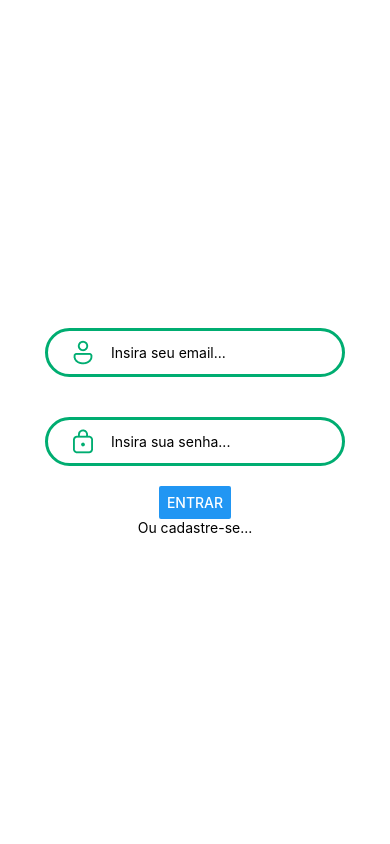
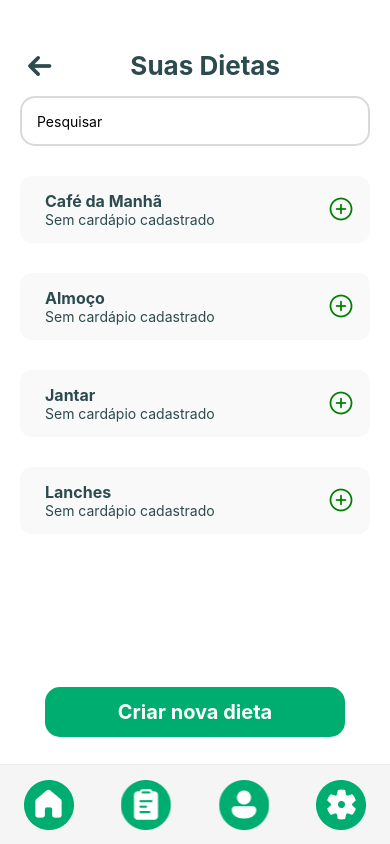
Before and after one commit to ThePerryDev/NutriPerry, a React Native app in the folder frontend/: screen /MenuDietas in a window 390 px wide. Built offline with nearby package versions, Linux system fonts and the light colour scheme.

Commit message:
[feature] Criando telas dietas (Monitor Calórico e Menu Dietas)

```diff
--- a/frontend/App.tsx
+++ b/frontend/App.tsx
@@ -1,15 +1,14 @@
 import { NavigationContainer } from "@react-navigation/native";
 import { createStackNavigator } from "@react-navigation/stack";
 import { RootStackParamList } from "./src/types/rootStack";
-import {CadastroAlturaPeso, CadastroEmail, CadastroNome, CadastroSexoIdade, CadastroNutriNome, CadastroNutriEmail, Home, TelaFinalizado, TelaPPObjetivo, CadastroNutriFormacao, CadastroNutriTelefone, AbrindoApp, TelaLogin, CadastrarAlimento, PesquisaAlimento, AdicionarAlimento,} from "./src/screen";
-import ErroAlimento from "./src/screen/AddAlimento/ErroAlimento/ErroAlimento";
+import {CadastroAlturaPeso, CadastroEmail, CadastroNome, CadastroSexoIdade, CadastroNutriNome, CadastroNutriEmail, Home, TelaFinalizado, TelaPPObjetivo, CadastroNutriFormacao, CadastroNutriTelefone, AbrindoApp, TelaLogin, CadastrarAlimento, PesquisaAlimento, AdicionarAlimento, ErroAlimento, MonitorCalorico, MenuDietas,} from "./src/screen";
 
 const Stack = createStackNavigator<RootStackParamList>();
 
 export default function App() {
   return (
     <NavigationContainer>
-      <Stack.Navigator initialRouteName="AbrindoApp">
+      <Stack.Navigator initialRouteName="MenuDietas">
         <Stack.Screen
           name="AbrindoApp"
           component={AbrindoApp}
@@ -95,6 +94,16 @@ export default function App() {
           component={ErroAlimento}
           options={{ headerShown: false }}
         />
+        <Stack.Screen
+          name="MonitorCalorico"
+          component={MonitorCalorico}
+          options={{ headerShown: false }}
+        />
+        <Stack.Screen
+          name="MenuDietas"
+          component={MenuDietas}
+          options={{ headerShown: false }}
+        />
       </Stack.Navigator>
     </NavigationContainer>
   );
--- a/frontend/src/assets/index.ts
+++ b/frontend/src/assets/index.ts
@@ -9,5 +9,6 @@ import imagem4 from "./Cadastro/imagem4.png";
 import profissao from "./Cadastro/profissao.png";
 import camera from "./Dietas/camera.png";
 import setaVolta from "./Cadastro/setaVolta.png";
+import monitorcalorico from "./Dietas/monitorcalorico.png"
 
-export { TelaInicial, Receitas, Perfil, Configuração, setaVolta, image01, image02, imagem3, imagem4, profissao, camera };
+export { TelaInicial, Receitas, Perfil, Configuração, setaVolta, image01, image02, imagem3, imagem4, profissao, camera, monitorcalorico };
--- /dev/null
+++ b/frontend/src/components/Cadastro/NovaDieta/novadieta.tsx
@@ -0,0 +1,18 @@
+import React from "react";
+import { TouchableOpacity, Text, GestureResponderEvent } from "react-native";
+import styles from "./styles";
+
+interface NewDietButtonProps {
+  onPress: (event: GestureResponderEvent) => void;
+  title?: string;
+}
+
+const NewDietButton: React.FC<NewDietButtonProps> = ({ onPress, title = "Criar nova dieta" }) => {
+  return (
+    <TouchableOpacity style={styles.addbutton} onPress={onPress}>
+      <Text style={styles.buttonText}>{title}</Text>
+    </TouchableOpacity>
+  );
+};
+
+export default NewDietButton;
--- /dev/null
+++ b/frontend/src/components/Cadastro/NovaDieta/styles.tsx
@@ -0,0 +1,21 @@
+import { StyleSheet } from "react-native";
+import Constants from "expo-constants";
+
+const styles = StyleSheet.create({
+  addbutton: {
+    width: 300,
+    height: 50,
+    borderRadius: 15,
+    backgroundColor: "#00AD71",
+    justifyContent: "center",
+    alignItems: "center",
+  },
+  buttonText: {
+    fontSize: 20,
+    fontWeight: "bold",
+    color: "#ffffff",
+    alignItems: "center",
+  },
+});
+
+export default styles;
--- /dev/null
+++ b/frontend/src/screen/Dietas/MenuDietas/MenuDietas.tsx
@@ -0,0 +1,63 @@
+import React, { useState } from "react";
+import { View, Text, TouchableOpacity, TextInput, Image, ScrollView } from "react-native";
+import { StackNavigationProp } from "@react-navigation/stack";
+import { RootStackParamList } from "../../../types/rootStack";
+import MenuInferior from "../../../components/MenuInferior/MenuInferior";
+import { camera, setaVolta } from "../../../assets";
+import styles from "./styles";
+import { Ionicons } from "@expo/vector-icons";
+import NewDietButton from "../../../components/Cadastro/NovaDieta/novadieta";
+
+type ContinuarScreenNavigationProp = StackNavigationProp<
+  RootStackParamList,
+  "MenuDietas"
+>;
+
+type Props = {
+  navigation: ContinuarScreenNavigationProp;
+};
+
+const MenuDietas: React.FC<Props> = ({ navigation }) => {
+  const [namediet, setNameDiet] = useState<string>("");
+
+  return (
+    <View style={styles.container}>
+      <View style={styles.headerContainer}>
+        <TouchableOpacity style={styles.arrow} onPress={() => navigation.navigate("MonitorCalorico")}>
+          <Image
+            source={setaVolta}
+            style={styles.arrow}
+          />
+        </TouchableOpacity>
+        <Text style={styles.header}>Suas Dietas</Text>
+      </View>
+      <View style={styles.searchcontainer}>
+        <TextInput
+          value={namediet}
+          placeholder={"Pesquisar"}
+          onChangeText={(name) => setNameDiet(name)}
+          style={styles.input}
+        />
+      </View>
+      <ScrollView>
+        {["Café da Manhã", "Almoço", "Jantar", "Lanches"].map((meal, index) => (
+          <View key={index} style={styles.mealItem}>
+            <View style={styles.mealInfo}>
+              <Text style={styles.mealName}>{meal}</Text>
+              <Text style={styles.mealDetail}>Sem cardápio cadastrado</Text>
+            </View>
+            <TouchableOpacity onPress={() => navigation.navigate("PesquisaAlimento")}>
+              <Ionicons name="add-circle-outline" size={28} color="green"/>
+            </TouchableOpacity>
+          </View>
+        ))}
+      </ScrollView>
+      <View style={styles.dietbuttoncontainer}>
+        <NewDietButton onPress={() => navigation.navigate("Home")} /*Alterar para salvar os dados no cliente*//>
+      </View>
+      <MenuInferior />
+    </View>
+  );
+};
+
+export default MenuDietas;
--- /dev/null
+++ b/frontend/src/screen/Dietas/MenuDietas/styles.tsx
@@ -0,0 +1,81 @@
+import { StyleSheet } from "react-native";
+
+const styles = StyleSheet.create({
+  container: {
+    flex: 1,
+    padding: 20,
+    backgroundColor: "#fff",
+  },
+  headerContainer: {
+    flexDirection: "row",
+    justifyContent: "space-between",
+    alignItems: "center",
+    marginLeft:5,
+    marginRight:90,
+    marginBottom: 15,
+    marginTop:30,
+  },
+  arrow:{
+    width:30,
+    height:30,
+  },
+  header: {
+    fontSize: 26,
+    fontWeight: "bold",
+    textAlign: "center",
+    color: "#2C4B4E",
+  },
+  searchcontainer: {
+    flexDirection: "row",
+    alignItems: "center",
+    gap: 10,
+    marginBottom: 30,
+  },
+  input: {
+    flex: 1,
+    backgroundColor: '#FFFFFF',
+    borderRadius: 15,
+    height: 50,
+    borderWidth: 2,
+    borderStyle: 'solid',
+    borderColor: '#D9D9D9',
+    paddingHorizontal: 15,
+  },
+  buttoncontainer: {
+    flexDirection: "row",
+    justifyContent: "center",
+  },
+  mealItem: {
+    flex:1,
+    flexDirection: "row",
+    alignItems: "center",
+    justifyContent: "space-between",
+    backgroundColor: "#f9f9f9",
+    padding: 15,
+    borderRadius: 12,
+    marginBottom: 30,
+  },
+
+  mealInfo: {
+    flex: 1,
+    marginLeft: 10,
+  },
+
+  mealName: {
+    color: "#2C4B4E",
+    fontSize: 16,
+    fontWeight: "bold",
+  },
+
+  mealDetail: {
+    fontSize: 14,
+    color: "#2C4B4E",
+  },
+  dietbuttoncontainer: {
+    justifyContent:"space-evenly",
+    alignItems:"center",
+    marginBottom:"25%",
+  },
+});
+
+export default styles;
--- /dev/null
+++ b/frontend/src/screen/Dietas/MonitorCalorico/MonitorCalorico.tsx
@@ -0,0 +1,44 @@
+import React, { useState } from "react";
+import { View, Text, TouchableOpacity, TextInput, Image } from "react-native";
+import { StackNavigationProp } from "@react-navigation/stack";
+import { RootStackParamList } from "../../../types/rootStack";
+import MenuInferior from "../../../components/MenuInferior/MenuInferior";
+import { monitorcalorico, setaVolta } from "../../../assets";
+import styles from "./styles";
+
+type ContinuarScreenNavigationProp = StackNavigationProp<
+  RootStackParamList,
+  "MonitorCalorico"
+>;
+
+type Props = {
+  navigation: ContinuarScreenNavigationProp;
+};
+
+const MonitorCalorico: React.FC<Props> = ({ navigation }) => {
+
+  return (
+    <View style={styles.container}>
+      <View style={styles.headerContainer}>
+        <TouchableOpacity style={styles.arrow} onPress={() => navigation.navigate("Home")}>
+          <Image source={setaVolta} style={styles.arrow} />
+        </TouchableOpacity>
+        <Text style={styles.header}>Monitor Calórico</Text>
+      </View>
+      <View style={styles.buttoncontainer}>
+        <TouchableOpacity style={styles.dietbutton} onPress={() => navigation.navigate("MenuDietas")}>
+          <Text style={styles.diettext}>Dietas</Text>
+        </TouchableOpacity>
+        <TouchableOpacity style={styles.dietbutton} onPress={() => navigation.navigate("Home")}>
+          <Text style={styles.diettext}>Exercícios</Text>
+        </TouchableOpacity>
+      </View>
+      <View style={styles.imagecontainer}>
+        <Image source={monitorcalorico} style={styles.image} />
+      </View>
+      <MenuInferior />
+    </View>
+  );
+};
+
+export default MonitorCalorico;
--- /dev/null
+++ b/frontend/src/screen/Dietas/MonitorCalorico/styles.tsx
@@ -0,0 +1,57 @@
+import { StyleSheet } from "react-native";
+
+const styles = StyleSheet.create({
+  container: {
+    flex: 1,
+    padding: 20,
+    backgroundColor: "#fff",
+  },
+  headerContainer: {
+    flexDirection: "row",
+    justifyContent: "space-between",
+    alignItems: "center",
+    marginLeft: 5,
+    marginRight: 50,
+    marginBottom: 15,
+    marginTop: 30,
+  },
+  imagecontainer: {
+    alignItems: "center",
+    marginTop:80,
+  },
+  image: {
+    width:330,
+    height: 300,
+    resizeMode: "contain",
+  },
+  arrow: {
+    width: 30,
+    height: 30,
+  },
+  header: {
+    fontSize: 26,
+    fontWeight: "bold",
+    textAlign: "center",
+    color: "#2C4B4E",
+  },
+  buttoncontainer:{
+    flexDirection:"row",
+    justifyContent:"space-between"
+  },
+  dietbutton:{
+    justifyContent:"center",
+    alignItems:"center",
+    width:150,
+    height:50,
+    backgroundColor:"#00AD71",
+    borderRadius: 15,
+    marginTop:30
+  },
+  diettext:{
+    color:"#ffffff",
+    fontSize:20,
+    fontWeight:"bold"
+  }
+});
+
+export default styles;
--- a/frontend/src/screen/index.ts
+++ b/frontend/src/screen/index.ts
@@ -1,6 +1,7 @@
 import AbrindoApp from "./abrindo/tela_abrindo";
 import AdicionarAlimento from "./AddAlimento/AdicionarAlimento/AdicionarAlimento";
 import CadastrarAlimento from "./AddAlimento/CadastrarAlimento/CadastrarAlimento";
+import ErroAlimento from "./AddAlimento/ErroAlimento/ErroAlimento";
 import PesquisaAlimento from "./AddAlimento/PesquisaAlimento/PesquisaAlimento";
 import TelaFinalizado from "./Cadastro/finalizado/tela_finalizado";
 import CadastroNutriEmail from "./Cadastro/perfil_nutricionista/CadastroEmail/cadastroEmailNutri";
@@ -12,7 +13,9 @@ import CadastroEmail from "./Cadastro/perfil_pessoal/CadastroEmail/cadastroEmail
 import CadastroNome from "./Cadastro/perfil_pessoal/cadastroNome/CadastroNomeP";
 import CadastroSexoIdade from "./Cadastro/perfil_pessoal/CadastroSexoIdade/CadastroSexoIdade";
 import TelaPPObjetivo from "./Cadastro/perfil_pessoal/tela_pp_objetivo/tela_pp_objetivo";
+import MenuDietas from "./Dietas/MenuDietas/MenuDietas";
+import MonitorCalorico from "./Dietas/MonitorCalorico/MonitorCalorico";
 import Home from "./Home/Home";
 import TelaLogin from "./login/Login";
 
-export { CadastroAlturaPeso, CadastroEmail, CadastroNome, CadastroSexoIdade, Home, TelaPPObjetivo, TelaFinalizado, CadastroNutriNome, CadastroNutriEmail, CadastroNutriFormacao, CadastroNutriTelefone, TelaLogin, AbrindoApp, AdicionarAlimento, PesquisaAlimento, CadastrarAlimento };
+export { CadastroAlturaPeso, CadastroEmail, CadastroNome, CadastroSexoIdade, Home, TelaPPObjetivo, TelaFinalizado, CadastroNutriNome, CadastroNutriEmail, CadastroNutriFormacao, CadastroNutriTelefone, TelaLogin, AbrindoApp, AdicionarAlimento, PesquisaAlimento, CadastrarAlimento, ErroAlimento, MonitorCalorico, MenuDietas };
--- a/frontend/src/types/rootStack.ts
+++ b/frontend/src/types/rootStack.ts
@@ -16,4 +16,6 @@ export type RootStackParamList = {
     AdicionarAlimento:undefined;
     CadastrarAlimento:undefined;
     ErroAlimento:undefined;
+    MonitorCalorico:undefined;
+    MenuDietas:undefined;
 }
```
Also changed, not shown: frontend/src/assets/Dietas/monitorcalorico.png (added).
